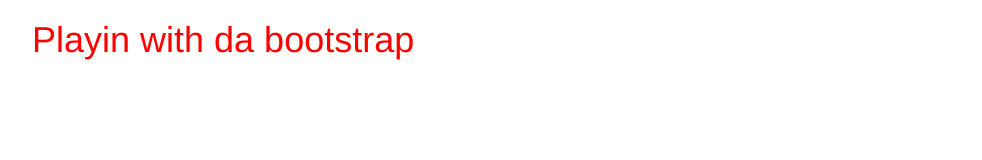
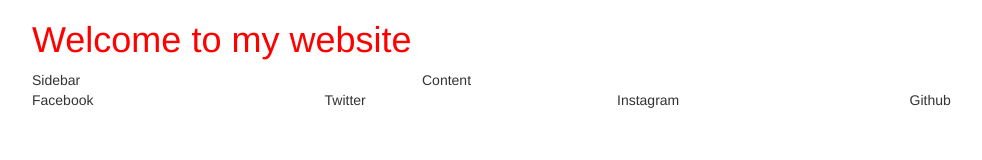
Before and after one commit to nss-day-cohort-17/playinwithbootstrap-sscotth, a plain HTML site: page index.html in a window 1280 px wide. Shown: the whole page, without its empty margins (38-1020 px from the left). Drawn offline with nearby package versions, Linux system fonts and the light colour scheme.

Commit message:
more bootstrap stuff

```diff
--- a/index.html
+++ b/index.html
@@ -7,7 +7,21 @@
 	</head>
 	<body>
 		<div class="container">
-			<h1>Playin with da bootstrap</h1>
+			<header class="row">
+				<div class="col-md-12">
+					<h1>Welcome to my website</h1>
+				</div>
+			</header>
+			<section class="row">
+				<aside class="col-md-4">Sidebar</aside>
+				<main class="col-md-8">Content</main>
+			</section>
+			<footer class="row">
+				<div class="col-md-3">Facebook</div>
+				<div class="col-md-3">Twitter</div>
+				<div class="col-md-3">Instagram</div>
+				<div class="col-md-3">Github</div>
+			</footer>
 		</div>
 		<script src="https://maxcdn.bootstrapcdn.com/bootstrap/3.3.7/js/bootstrap.min.js"></script>
 	</body>
```
